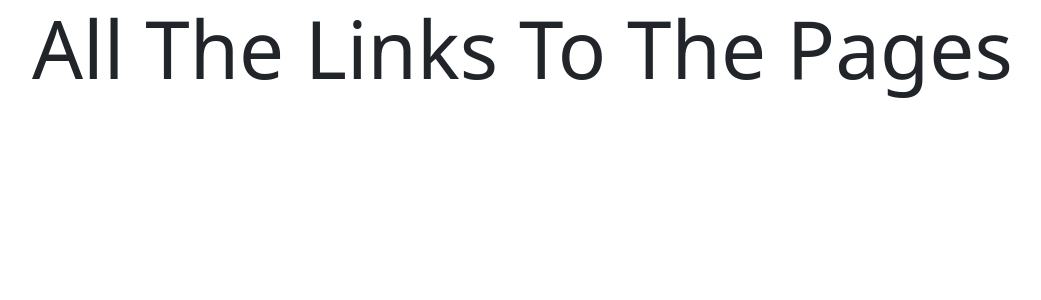
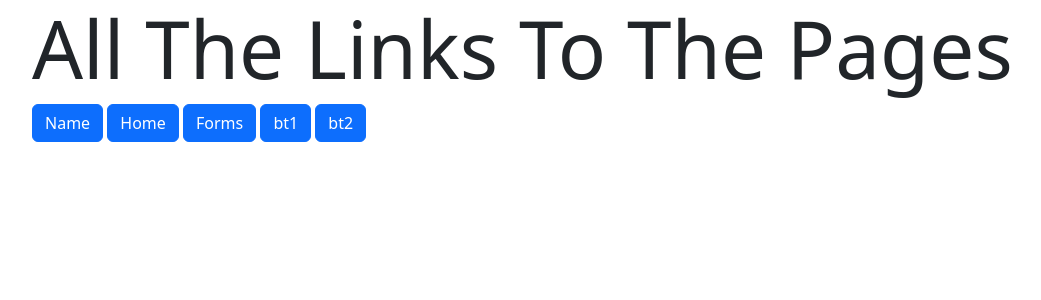
Before and after one commit to Serzh-byte/learning-stuff, a Django app: page / in a window 1280 px wide. Shown: the top 300 px of the page, without its empty margins (50-1091 px from the left). Run offline with Django 5.2, Linux system fonts and the light colour scheme.

Commit message:
Created the all page

```diff
--- a/something/something/templates/something/all.html
+++ b/something/something/templates/something/all.html
@@ -9,6 +9,11 @@
     <body>
         <div class="container">
             <h1 class="display-1">All The Links To The Pages</h1>
+            <a href="{% url 'name' %}" class="btn btn-primary">Name</a>
+            <a href="{% url 'home' %}" class="btn btn-primary">Home</a>
+            <a href="{% url 'forms' %}" class="btn btn-primary">Forms</a>
+            <a href="{% url 'bt1' %}" class="btn btn-primary">bt1</a>
+            <a href="{% url 'bt2' %}" class="btn btn-primary">bt2</a>
         </div>
     </body>
 </html>
```
